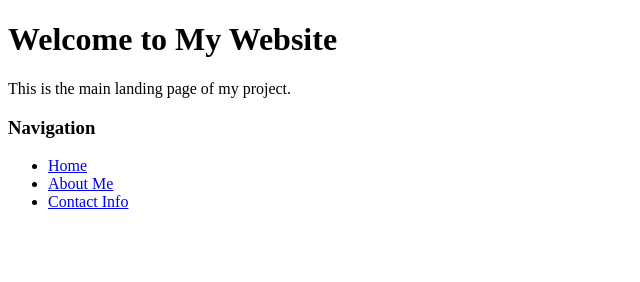
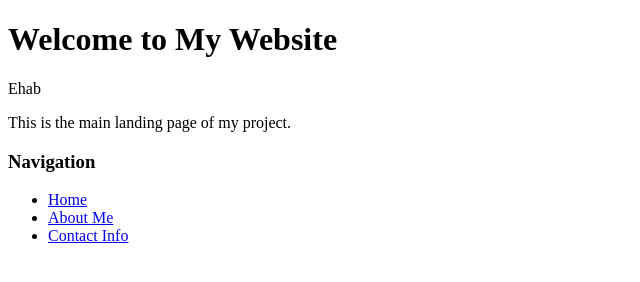
Before and after one commit to saja5211-code/my-intro-to-web-project, a plain HTML site: page html/index.html in a window 1280 px wide. Shown: the whole page, without its empty margins (0-640 px from the left). Drawn offline with Linux system fonts and the light colour scheme.

Commit message:
edited my code

```diff
--- a/html/index.html
+++ b/html/index.html
@@ -5,6 +5,7 @@
 </head>
 <body>
     <h1>Welcome to My Website</h1>
+    <h>Ehab</h>
     <p>This is the main landing page of my project.</p>
 
     <h3>Navigation</h3>
```
